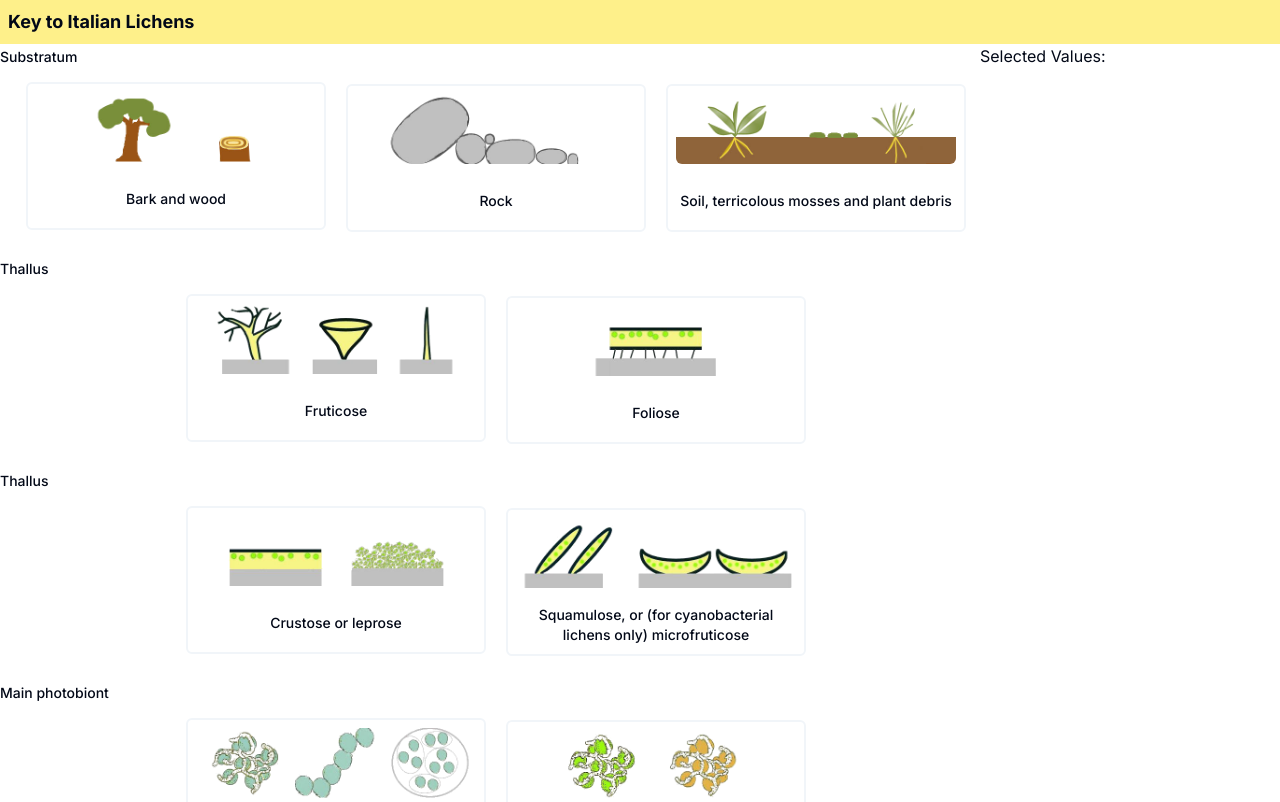
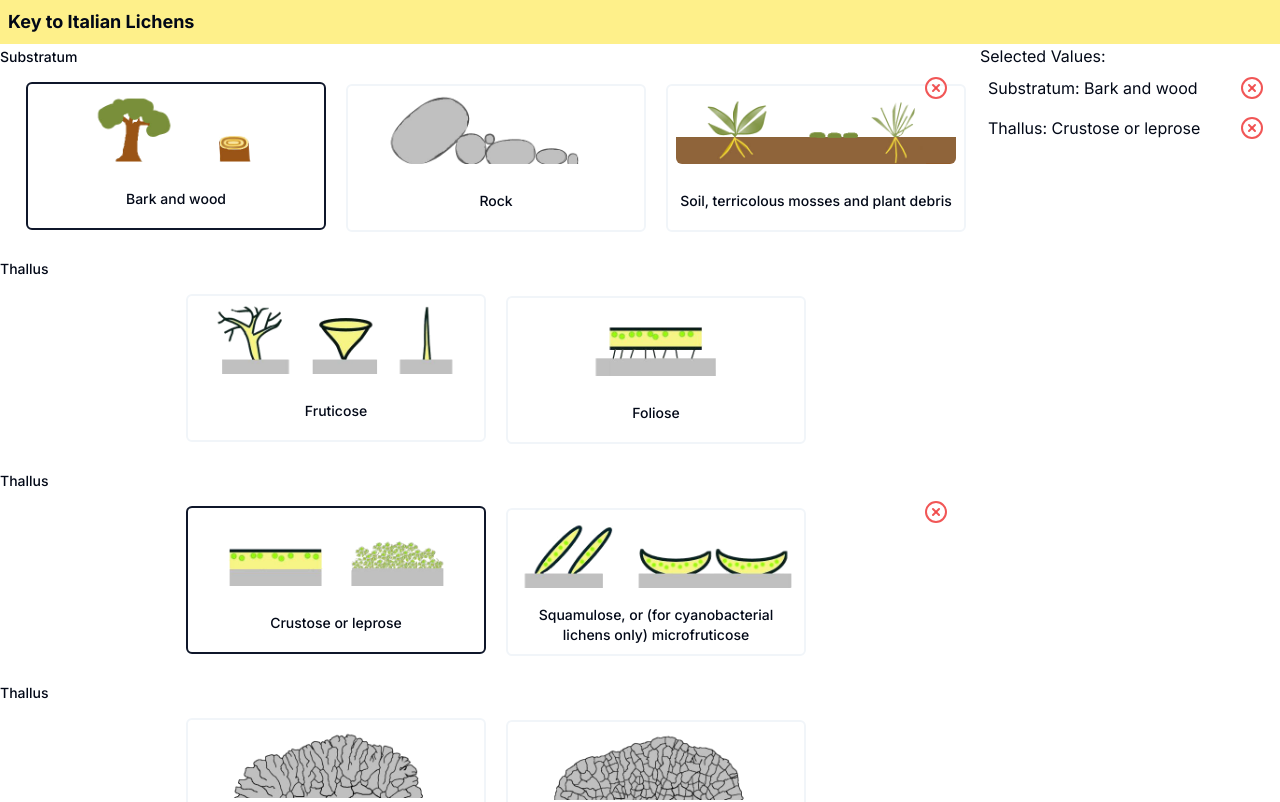
Before and after one commit to Mattciao96/key-to-italian-lichens, a Next.js app: page /filter in a window 1280 px wide. Shown: the top 802 px of the page. Built offline with nearby package versions, Linux system fonts and the light colour scheme.

Commit message:
changed value numbers to string

```diff
--- a/features/image-form/components/form.tsx
+++ b/features/image-form/components/form.tsx
@@ -1,5 +1,5 @@
 "use client";
-import  Link  from "next/link";
+import Link from "next/link";
 import { zodResolver } from "@hookform/resolvers/zod";
 import { useForm } from "react-hook-form";
 import { z } from "zod";
@@ -13,17 +13,21 @@ import { filterData } from "@/features/image-form/data/filter-data";
 const radioData = filterData;
 
 const FormSchema = z.object({
-  4: z.optional(z.literal([1, 2, 3])),
-  26: z.optional(z.string()),
-  45: z.optional(z.string()),
-  53: z.optional(z.string()),
-  11: z.optional(z.string()),
-  7: z.optional(z.string()),
+  4: z.optional(z.enum(["1", '2', '3'])),
+  26: z.optional(z.enum(['1', '2'])),
+  45: z.optional(z.enum(['1', '2'])),
+  53: z.optional(z.enum(['1', '2'])),
+  11: z.optional(z.enum(['1', '2'])),
+  7: z.optional(z.enum(['1', '2'])),
 });
 
 export default function RadioGroupForm() {
   const form = useForm<z.infer<typeof FormSchema>>({
     resolver: zodResolver(FormSchema),
+    defaultValues: {
+      4: '1',
+      45: '2',
+    },
   });
 
   return (
@@ -33,7 +37,9 @@ export default function RadioGroupForm() {
       </div>
       <Form {...form}>
         <div className="relative md:grid md:grid-cols-[1fr_300px]">
-          <form /* onSubmit={form.handleSubmit(onSubmit)} */ className="space-y-6">
+          <form
+            /* onSubmit={form.handleSubmit(onSubmit)} */ className="space-y-6"
+          >
             {radioData.map((groupData) => (
               <RadioImageGroupForm
                 key={groupData.id}
@@ -45,7 +51,7 @@ export default function RadioGroupForm() {
               <Link
                 href={{
                   pathname: "/key",
-                  query: form.getValues()
+                  query: form.getValues(),
                 }}
               >
                 About
--- a/features/image-form/components/radio-image-group.tsx
+++ b/features/image-form/components/radio-image-group.tsx
@@ -10,7 +10,7 @@ import {
 import { RadioGroup } from "@/components/ui/radio-group";
 import { Button } from "@/components/ui/button";
 import { CircleX } from "lucide-react";
-import { log } from "console";
+
 /**
  * With form.watch it check if the form item should be rendered
  */
@@ -46,8 +46,9 @@ export default function RadioImageGroupForm({ form, groupData }) {
           <FormControl>
             <RadioGroup
               onValueChange={field.onChange}
-              value={field.value || ""}
+              value={field.value? field.value.toString() : ""}
               className="flex flex-row flex-wrap justify-center space-y-1"
+
             >
               {groupData.items.map((item) => (
                 <RadioImageItem
@@ -68,7 +69,9 @@ export default function RadioImageGroupForm({ form, groupData }) {
                   className=" rounded-full bg-transparent hover:bg-transparent"
                   onClick={(e) => {
                     e.preventDefault();
-                    form.resetField(groupData.id.toString());
+                    console.log(form);
+                    //form.setValue(group.id.toString(), undefined);
+                    form.resetField(groupData.id.toString(), { defaultValue: null });
                   }}
                 >
                   <CircleX className="text-destructive/90 hover:text-destructive"></CircleX>
--- a/features/image-form/components/radio-image-item.tsx
+++ b/features/image-form/components/radio-image-item.tsx
@@ -23,7 +23,7 @@ export default function RadioImageItem({ groupId, item }) {
     <FormItem className="flex items-center space-x-3 space-y-0">
       <FormControl>
         <RadioGroupItem
-          value={item.value.toString()}
+          value={item.value? item.value.toString() : ""}
           className="peer sr-only"
           id={`${groupId}-${item.value}`}
         />
--- a/features/image-form/components/selected-values.tsx
+++ b/features/image-form/components/selected-values.tsx
@@ -11,8 +11,8 @@ export default function SelectedValues({ form, radioData }) {
     <div>
       <h2>Selected Values:</h2>
       {radioData.map((group) => {
-        const value = values[group.id.toString()];
-        if (value !== undefined) {
+        const value = values[group.id];
+        if (value !== undefined && value !== null) {
           return (
             <SelectedValue
               key={group.id}
@@ -30,11 +30,12 @@ export default function SelectedValues({ form, radioData }) {
 
 export function SelectedValue({ form, group, value }) {
   const unsetValue = () => {
-    form.setValue(group.id.toString(), undefined);
+    //form.setValue(group.id.toString(), undefined);
+    form.resetField(group.id.toString(), { defaultValue: null });
   };
 
   const getText = () => {
-    const item = group.items.find((item) => item.value.toString() === value);
+    const item = group.items.find((item) => item.value === value);
     return item?.text || value;
   };
 
--- a/features/image-form/data/filter-data.tsx
+++ b/features/image-form/data/filter-data.tsx
@@ -3,11 +3,11 @@ export const filterData = [
     id: 4,
     title: "Substratum",
     items: [
-      { text: "Bark and wood", value: 1, image: "bark.png" },
-      { text: "Rock", value: 3, image: "rock.png" },
+      { text: "Bark and wood", value: "1", image: "bark.png" },
+      { text: "Rock", value: "3", image: "rock.png" },
       {
         text: "Soil, terricolous mosses and plant debris",
-        value: 2,
+        value: "2",
         image: "soil.png",
       },
     ],
@@ -16,10 +16,10 @@ export const filterData = [
     id: 26,
     title: "Thallus",
     items: [
-      { text: "Fruticose", value: 1, image: "fruticose.png" },
+      { text: "Fruticose", value: "1", image: "fruticose.png" },
       {
         text: "Foliose",
-        value: 2,
+        value: "2",
         image: "foliose.png",
       },
     ],
@@ -28,10 +28,10 @@ export const filterData = [
     id: 45,
     title: "Thallus",
     items: [
-      { text: "Crustose or leprose", value: 2, image: "crustose.png" },
+      { text: "Crustose or leprose", value: "2", image: "crustose.png" },
       {
         text: "Squamulose, or (for cyanobacterial lichens only) microfruticose",
-        value: 1,
+        value: "1",
         image: "squamulose.png",
       },
     ],
@@ -39,16 +39,16 @@ export const filterData = [
   {
     id: 53,
     title: "Thallus",
-    depend: { id: 45, item: 2 },
+    depend: { id: 45, item: "2" },
     items: [
       {
         text: "Crustose-placodioid, with marginal lobes",
-        value: 1,
+        value: "1",
         image: "placoid.png",
       },
       {
         text: "Crustose not placodioid",
-        value: 2,
+        value: "2",
         image: "not-placoid.png",
       },
     ],
@@ -58,10 +58,10 @@ export const filterData = [
     title: "Main photobiont",
 
     items: [
-      { text: "Cyanobacterial", value: 1, image: "cyanobacterial.png" },
+      { text: "Cyanobacterial", value: "1", image: "cyanobacterial.png" },
       {
         text: "Not cyanobacterial",
-        value: 2,
+        value: "2",
         image: "not-cyanobacterial.png",
       },
     ],
@@ -69,17 +69,17 @@ export const filterData = [
   {
     id: 7,
     title: "Photobiont",
-    depend: { id: 11, item: 2 },
+    depend: { id: 11, item: "2" },
 
     items: [
       {
         text: "Trentepohlioid (more or less orange)",
-        value: 1,
+        value: "1",
         image: "trente.png",
       },
       {
         text: "Chlorococcoid (bright green), or absent (species not lichenized)",
-        value: 2,
+        value: "2",
         image: "cloro.png",
       },
     ],
```
